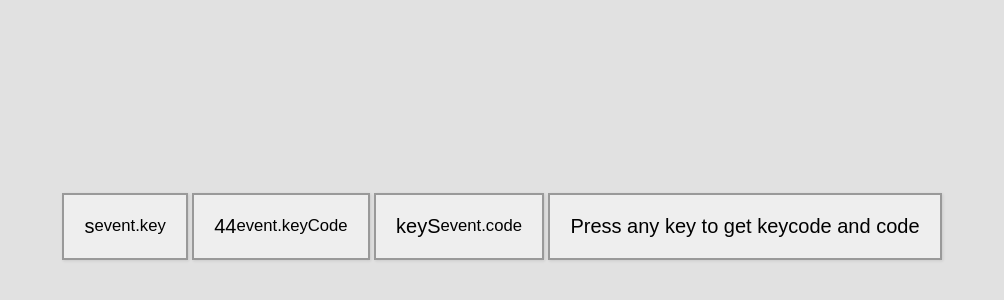
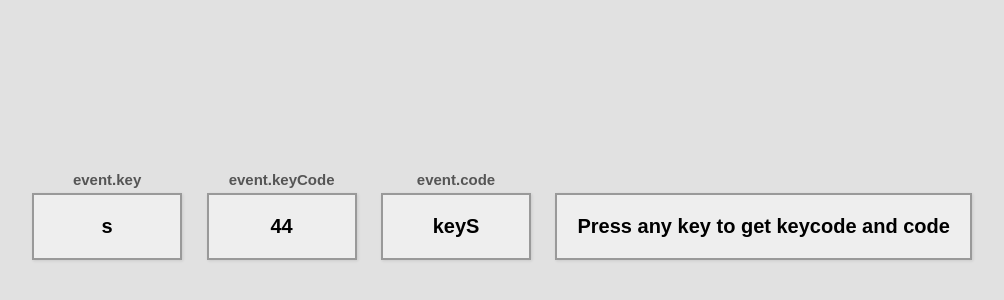
Before and after one commit to Unuching/Mini_projects, a plain HTML site: page key_code/Index.html in a window 1280 px wide. Shown: the part 174-474 px from the top of the page, without its empty margins (138-1142 px from the left). Drawn offline with Linux system fonts and the light colour scheme; a web font is replaced by a local one.

Commit message:
Update script.js and style.css

```diff
--- a/key_code/script.js
+++ b/key_code/script.js
@@ -0,0 +1 @@
+window.
--- a/key_code/style.css
+++ b/key_code/style.css
@@ -22,5 +22,22 @@ body {
   display: inline-flex;
   align-items: center;
   font-size: 20px;
+  font-weight: bold;
   padding: 20px;
+  flex-direction: column;
+  margin: 10px;
+  min-width: 150px;
+  position: relative;
 }
+.key small {
+  position: absolute;
+  top: -24px;
+  left: 0;
+  text-align: center;
+  width: 100%;
+  color: #555;
+  font-size: 15px;
+
+
+
+}
```
